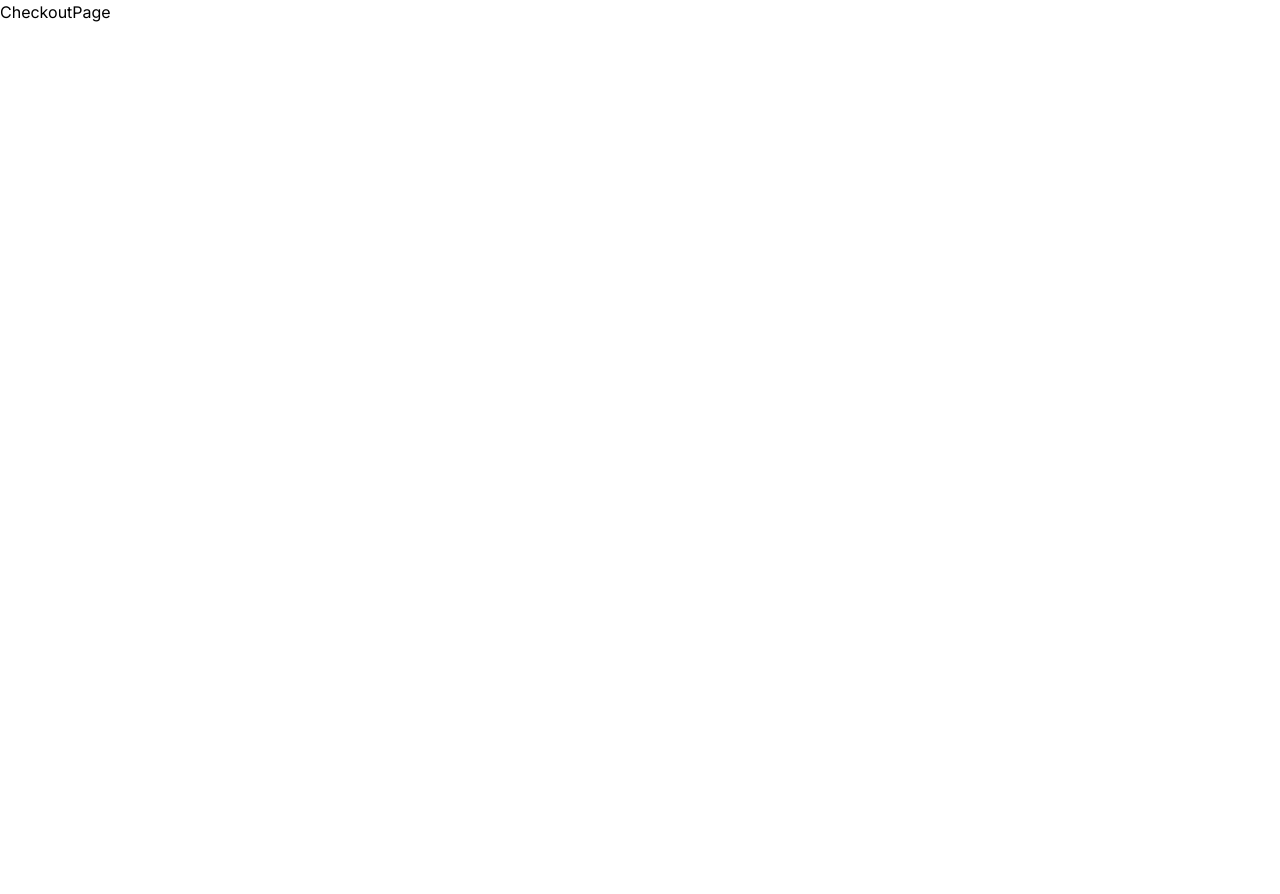
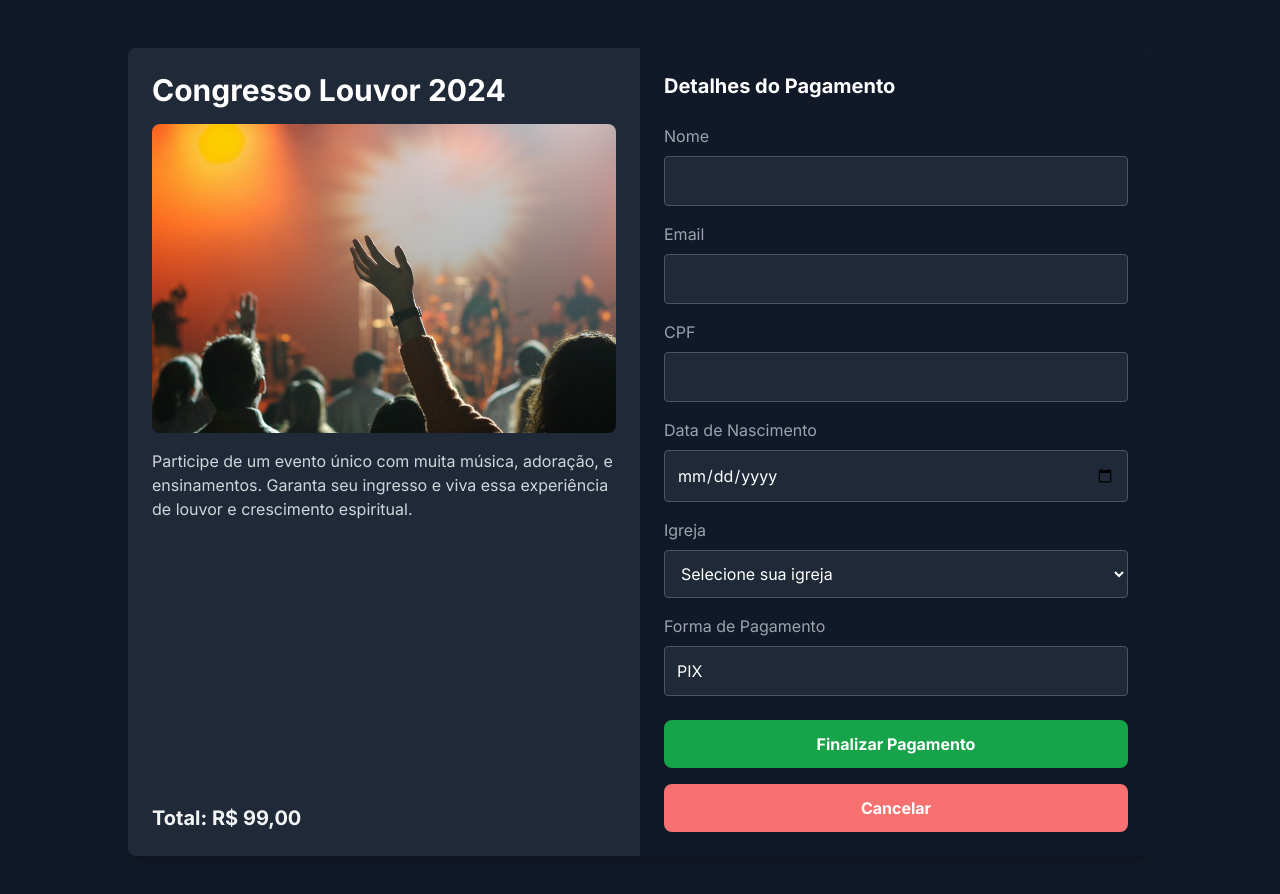
Before and after one commit to antonvinicius/cpl-2024, a Next.js app: page /checkout in a window 1280 px wide. Shown: the top 894 px of the page. Before the commit the page ends 800 px from the top, so only its background shows below. Built offline with nearby package versions, Linux system fonts and the light colour scheme.

Commit message:
feat: Add button to go back and checkout page

```diff
--- a/app/checkout/page.tsx
+++ b/app/checkout/page.tsx
@@ -1,3 +1,130 @@
+"use client";
+
+import Image from "next/image";
+import { useRouter } from "next/navigation";
+import heroImage from "/public/hero.jpg"; // Caminho da imagem hero.jpg
+
 export default function CheckoutPage() {
-  return <div>CheckoutPage</div>;
+  const router = useRouter();
+
+  const handleCancelClick = () => {
+    router.push("/");
+  };
+
+  return (
+    <div className="min-h-screen bg-gray-900 text-white flex justify-center items-center py-12 px-4">
+      <div className="bg-gray-800 rounded-lg shadow-lg overflow-hidden w-full max-w-5xl flex flex-col md:flex-row">
+        {/* Product Details Section */}
+        <div className="w-full md:w-1/2 p-6 flex flex-col justify-between">
+          <div>
+            <h1 className="text-2xl md:text-3xl font-bold mb-4">
+              Congresso Louvor 2024
+            </h1>
+            <Image
+              src={heroImage}
+              alt="Congresso Louvor 2024"
+              className="rounded-lg mb-4"
+            />
+            <p className="text-gray-300 mb-4">
+              Participe de um evento único com muita música, adoração, e
+              ensinamentos. Garanta seu ingresso e viva essa experiência de
+              louvor e crescimento espiritual.
+            </p>
+          </div>
+          <div>
+            <p className="text-xl font-bold text-gray-100">Total: R$ 99,00</p>
+          </div>
+        </div>
+
+        {/* Payment Details Section */}
+        <div className="w-full md:w-1/2 bg-gray-900 p-6">
+          <h2 className="text-xl font-bold mb-6">Detalhes do Pagamento</h2>
+          <form>
+            <div className="mb-4">
+              <label className="block text-gray-400 mb-2" htmlFor="name">
+                Nome
+              </label>
+              <input
+                type="text"
+                id="name"
+                className="w-full p-3 rounded bg-gray-800 border border-gray-600 text-white"
+              />
+            </div>
+
+            <div className="mb-4">
+              <label className="block text-gray-400 mb-2" htmlFor="email">
+                Email
+              </label>
+              <input
+                type="email"
+                id="email"
+                className="w-full p-3 rounded bg-gray-800 border border-gray-600 text-white"
+              />
+            </div>
+
+            <div className="mb-4">
+              <label className="block text-gray-400 mb-2" htmlFor="cpf">
+                CPF
+              </label>
+              <input
+                type="text"
+                id="cpf"
+                className="w-full p-3 rounded bg-gray-800 border border-gray-600 text-white"
+              />
+            </div>
+
+            <div className="mb-4">
+              <label className="block text-gray-400 mb-2" htmlFor="dob">
+                Data de Nascimento
+              </label>
+              <input
+                type="date"
+                id="dob"
+                className="w-full p-3 rounded bg-gray-800 border border-gray-600 text-white"
+              />
+            </div>
+
+            <div className="mb-4">
+              <label className="block text-gray-400 mb-2" htmlFor="church">
+                Igreja
+              </label>
+              <select
+                id="church"
+                className="w-full p-3 rounded bg-gray-800 border border-gray-600 text-white"
+              >
+                <option value="">Selecione sua igreja</option>
+                <option value="igreja1">Igreja 1</option>
+                <option value="igreja2">Igreja 2</option>
+                <option value="igreja3">Igreja 3</option>
+              </select>
+            </div>
+
+            <div className="mb-6">
+              <label className="block text-gray-400 mb-2">
+                Forma de Pagamento
+              </label>
+              <div className="p-3 rounded bg-gray-800 border border-gray-600 text-white">
+                <p>PIX</p>
+              </div>
+            </div>
+
+            <button
+              type="submit"
+              className="w-full bg-green-600 hover:bg-green-700 text-white font-bold py-3 rounded-lg mb-4"
+            >
+              Finalizar Pagamento
+            </button>
+
+            <button
+              type="button"
+              onClick={handleCancelClick}
+              className="w-full bg-red-400 hover:bg-red-500 text-white font-bold py-3 rounded-lg"
+            >
+              Cancelar
+            </button>
+          </form>
+        </div>
+      </div>
+    </div>
+  );
 }
```
